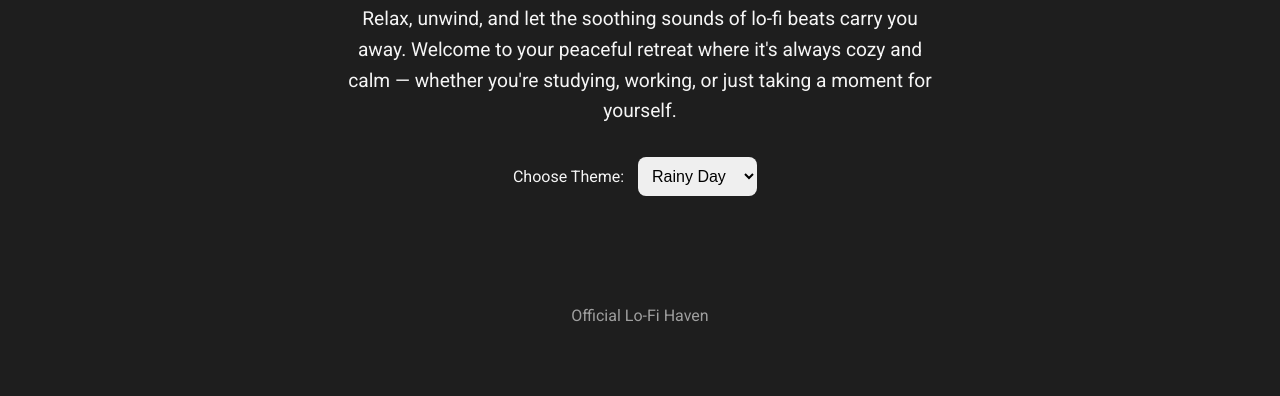
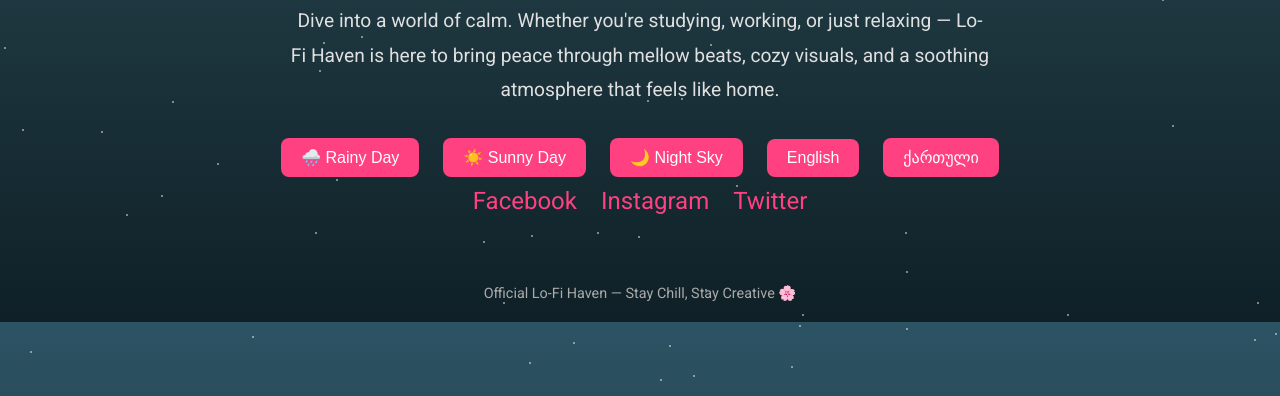
Before and after one commit to fromja/imp, a plain HTML site: page index.html in a window 1280 px wide. Shown: the part 404-800 px from the top of the page. Drawn offline with Linux system fonts and the light colour scheme.

Commit message:
Update index.html

```diff
--- a/index.html
+++ b/index.html
@@ -1,27 +1,43 @@
 <!DOCTYPE html>
 <html lang="en">
 <head>
-  <meta charset="UTF-8" />
-  <meta name="viewport" content="width=device-width, initial-scale=1.0" />
+    <meta charset="UTF-8">
+    <meta name="viewport" content="width=device-width, initial-scale=1.0">
     <title>Lo-Fi Haven</title>
-  <link rel="icon" href="favicon.ico" type="image/x-icon" />
-  <link href="https://fonts.googleapis.com/css2?family=Roboto:wght@400;700&display=swap" rel="stylesheet" />
+    <link rel="icon" href="favicon.ico" type="image/x-icon">
+    <link href="https://fonts.googleapis.com/css2?family=Roboto:wght@400;700&display=swap" rel="stylesheet">
+
     <style>
         body {
             margin: 0;
             padding: 0;
             font-family: 'Roboto', sans-serif;
-      background-color: #1e1e1e;
-      color: #f5f5f5;
+            transition: background-color 0.5s ease, color 0.5s ease;
             overflow-x: hidden;
-      transition: background-color 0.5s, color 0.5s;
+        }
+
+        .theme-rainy {
+            background: linear-gradient(to bottom, #2e2e2e, #1e1e1e);
+            color: #e0e0e0;
+        }
+        .theme-sunny {
+            background: linear-gradient(to top, #fffbd5, #b20a2c);
+            color: #1e1e1e;
+        }
+        .theme-night {
+            background: linear-gradient(to top, #0f2027, #203a43, #2c5364);
+            color: #e0e0e0;
         }
 
         .container {
             text-align: center;
             padding: 50px 20px;
-      position: relative;
-      z-index: 1;
+            animation: fadeIn 1.5s ease-in-out;
+        }
+
+        @keyframes fadeIn {
+            from { opacity: 0; }
+            to { opacity: 1; }
         }
 
         h1 {
@@ -31,34 +47,79 @@
 
         p {
             font-size: 1.2em;
-      max-width: 600px;
+            max-width: 700px;
             margin: 20px auto;
-      line-height: 1.6;
+            line-height: 1.8;
+        }
+
+        button {
+            background-color: #ff4081;
+            border: none;
+            color: white;
+            padding: 10px 20px;
+            margin: 10px;
+            font-size: 16px;
+            cursor: pointer;
+            border-radius: 8px;
+            transition: background 0.3s;
+        }
+
+        button:hover {
+            background-color: #e73370;
+        }
+
+        .social-links a {
+            color: #ff4081;
+            margin: 0 10px;
+            text-decoration: none;
+            font-size: 24px;
         }
 
         .lofi-girl {
             width: 300px;
             border-radius: 20px;
-      box-shadow: 0 8px 16px rgba(0, 0, 0, 0.5);
             margin-bottom: 20px;
+            box-shadow: 0 8px 16px rgba(0,0,0,0.5);
         }
 
-    select {
-      padding: 10px;
-      border-radius: 8px;
-      margin: 10px;
-      font-size: 16px;
-      border: none;
+        .rain, .clouds, .stars {
+            position: fixed;
+            width: 100%;
+            height: 100%;
+            top: 0;
+            left: 0;
+            pointer-events: none;
+            z-index: -1;
         }
 
-    .stars, .clouds {
-      position: fixed;
-      top: 0;
-      left: 0;
-      width: 100%;
-      height: 100%;
-      z-index: 0;
-      pointer-events: none;
+        .raindrop {
+            position: absolute;
+            width: 2px;
+            height: 50px;
+            background: rgba(255, 255, 255, 0.3);
+            animation: fall linear infinite;
+            opacity: 0.5;
+        }
+
+        @keyframes fall {
+            0% { top: -60px; }
+            100% { top: 110vh; }
+        }
+
+        .cloud {
+            position: absolute;
+            width: 200px;
+            height: 60px;
+            background: #fff;
+            border-radius: 100px;
+            top: 50px;
+            animation: cloudMove 60s linear infinite;
+            opacity: 0.3;
+        }
+
+        @keyframes cloudMove {
+            from { left: -250px; }
+            to { left: 110%; }
         }
 
         .star {
@@ -67,98 +128,112 @@
             height: 2px;
             background: white;
             border-radius: 50%;
-      animation: twinkle 2s infinite ease-in-out;
+            animation: twinkle 2s infinite ease-in-out alternate;
         }
 
         @keyframes twinkle {
-      0%, 100% { opacity: 0.2; }
-      50% { opacity: 1; }
-    }
-
-    .cloud {
-      position: absolute;
-      background: #fff;
-      border-radius: 50%;
-      opacity: 0.3;
-      animation: float 60s linear infinite;
-    }
-
-    @keyframes float {
-      0% { transform: translateX(-100%); }
-      100% { transform: translateX(100vw); }
+            from { opacity: 0.2; }
+            to { opacity: 1; }
         }
 
         footer {
-      margin-top: 100px;
-      font-size: 1em;
-      opacity: 0.6;
+            text-align: center;
+            padding: 20px;
+            font-size: 0.9em;
+            color: #aaa;
         }
     </style>
 </head>
-<body>
+<body class="theme-night">
+    <div class="rain" id="rain"></div>
+    <div class="clouds" id="clouds"></div>
     <div class="stars" id="stars"></div>
-  <div class="clouds" id="clouds"></div>
+
+    <audio id="background-music" autoplay loop>
+        <source src="https://cdn.pixabay.com/audio/2022/07/26/audio_7771e7b2d5.mp3" type="audio/mp3">
+        Your browser does not support the audio element.
+    </audio>
 
     <div class="container">
-    <img class="lofi-girl" src="https://media3.giphy.com/media/v1.Y2lkPTc5MGI3NjExaHM0OHR4NjZ2cHg0NmlucGhoZW1lNm45MDl0djVhcmNtejdta2cyMiZlcD12MV9pbnRlcm5hbF9naWZfYnlfaWQmY3Q9cw/6S0J4T4dy2PIr8htHa/giphy.gif" alt="Lofi Girl" />
+        <img class="lofi-girl" src="https://media3.giphy.com/media/v1.Y2lkPTc5MGI3NjExaHM0OHR4NjZ2cHg0NmlucGhoZW1lNm45MDl0djVhcmNtejdta2cyMiZlcD12MV9pbnRlcm5hbF9naWZfYnlfaWQmY3Q9cw/6S0J4T4dy2PIr8htHa/giphy.gif" alt="Lofi Girl">
 
         <h1 id="welcome-text">Welcome to Lo-Fi Haven</h1>
         <p id="welcome-paragraph">
-      Relax, unwind, and let the soothing sounds of lo-fi beats carry you away.
-      Welcome to your peaceful retreat where it's always cozy and calm — whether
-      you're studying, working, or just taking a moment for yourself.
+            Dive into a world of calm. Whether you're studying, working, or just relaxing — Lo-Fi Haven is here to bring peace through mellow beats, cozy visuals, and a soothing atmosphere that feels like home.
         </p>
 
-    <label for="theme-selector">Choose Theme:</label>
-    <select id="theme-selector" onchange="changeTheme(this.value)">
-      <option value="rain">Rainy Day</option>
-      <option value="sunny">Sunny Day</option>
-      <option value="night">Night Sky</option>
-    </select>
+        <button onclick="setTheme('rainy')">🌧️ Rainy Day</button>
+        <button onclick="setTheme('sunny')">☀️ Sunny Day</button>
+        <button onclick="setTheme('night')">🌙 Night Sky</button>
 
-    <footer>Official Lo-Fi Haven</footer>
+        <button onclick="switchLanguage('en')">English</button>
+        <button onclick="switchLanguage('ka')">ქართული</button>
+
+        <div class="social-links">
+            <a href="#">Facebook</a>
+            <a href="#">Instagram</a>
+            <a href="#">Twitter</a>
+        </div>
     </div>
 
+    <footer>
+        Official Lo-Fi Haven — Stay Chill, Stay Creative 🌸
+    </footer>
+
     <script>
-    function changeTheme(theme) {
-      document.body.className = '';
-      document.getElementById('stars').innerHTML = '';
-      document.getElementById('clouds').innerHTML = '';
+        const rain = document.getElementById('rain');
+        const clouds = document.getElementById('clouds');
+        const stars = document.getElementById('stars');
 
-      if (theme === 'rain') {
-        document.body.style.backgroundColor = '#1e1e1e';
-        // Add rain logic (previous code, simplified here)
+        function clearEffects() {
+            rain.innerHTML = '';
+            clouds.innerHTML = '';
+            stars.innerHTML = '';
+        }
+
+        function setTheme(theme) {
+            document.body.className = 'theme-' + theme;
+            clearEffects();
+
+            if (theme === 'rainy') {
+                for (let i = 0; i < 80; i++) {
+                    let drop = document.createElement('div');
+                    drop.className = 'raindrop';
+                    drop.style.left = Math.random() * 100 + 'vw';
+                    drop.style.animationDuration = (Math.random() * 1 + 1.5) + 's';
+                    rain.appendChild(drop);
+                }
             } else if (theme === 'sunny') {
-        document.body.style.backgroundColor = '#f0f8ff';
-        for (let i = 0; i < 8; i++) {
-          const cloud = document.createElement('div');
+                for (let i = 0; i < 5; i++) {
+                    let cloud = document.createElement('div');
                     cloud.className = 'cloud';
-          cloud.style.width = Math.random() * 100 + 100 + 'px';
-          cloud.style.height = Math.random() * 60 + 60 + 'px';
-          cloud.style.top = Math.random() * 50 + '%';
-          cloud.style.left = Math.random() * 100 + '%';
-          document.getElementById('clouds').appendChild(cloud);
+                    cloud.style.top = (i * 60) + 'px';
+                    clouds.appendChild(cloud);
                 }
             } else if (theme === 'night') {
-        document.body.style.backgroundColor = '#0b0c1a';
                 for (let i = 0; i < 100; i++) {
-          const star = document.createElement('div');
+                    let star = document.createElement('div');
                     star.className = 'star';
                     star.style.left = Math.random() * 100 + 'vw';
                     star.style.top = Math.random() * 100 + 'vh';
-          document.getElementById('stars').appendChild(star);
+                    stars.appendChild(star);
                 }
             }
         }
 
-    // Load animation - optional fade effect or future Lottie integration
-    window.addEventListener('load', () => {
-      document.body.style.opacity = 0;
-      setTimeout(() => {
-        document.body.style.transition = 'opacity 1.5s ease';
-        document.body.style.opacity = 1;
-      }, 100);
-    });
+        function switchLanguage(lang) {
+            if (lang === 'en') {
+                document.getElementById('welcome-text').innerText = 'Welcome to Lo-Fi Haven';
+                document.getElementById('welcome-paragraph').innerText = 'Dive into a world of calm. Whether you\'re studying, working, or just relaxing — Lo-Fi Haven is here to bring peace through mellow beats, cozy visuals, and a soothing atmosphere that feels like home.';
+            } else if (lang === 'ka') {
+                document.getElementById('welcome-text').innerText = 'კეთილი იყოს თქვენი მობრძანება Lo-Fi Haven-ში';
+                document.getElementById('welcome-paragraph').innerText = 'შეხვდით სიმშვიდესა და ჰარმონიას. იქნება სწავლობთ, მუშაობთ თუ უბრალოდ ისვენებთ — Lo-Fi Haven მოგაწვდით სითბოს, სიმყუდროვესა და მუსიკით გაჟღენთილ მყუდრო სივრცეს, რომელიც სახლივით გეყვარებათ.';
+            }
+        }
+
+        window.onload = () => {
+            setTheme('night');
+        }
     </script>
 </body>
 </html>
```
Lines whose indentation alone changed are shown as unchanged.
